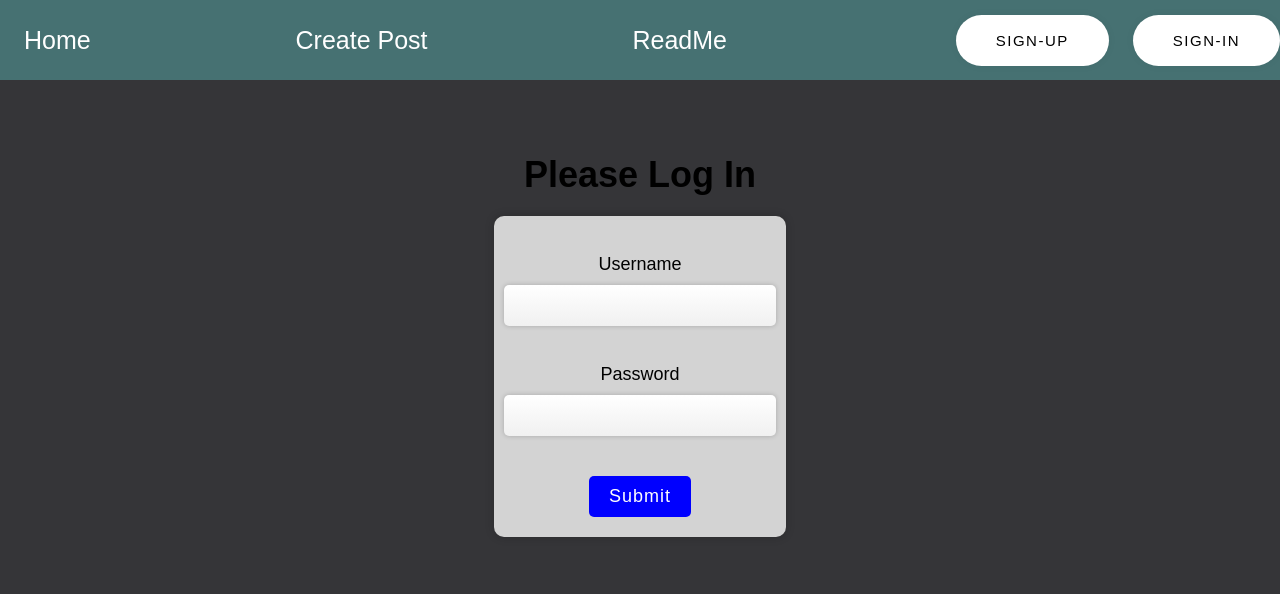
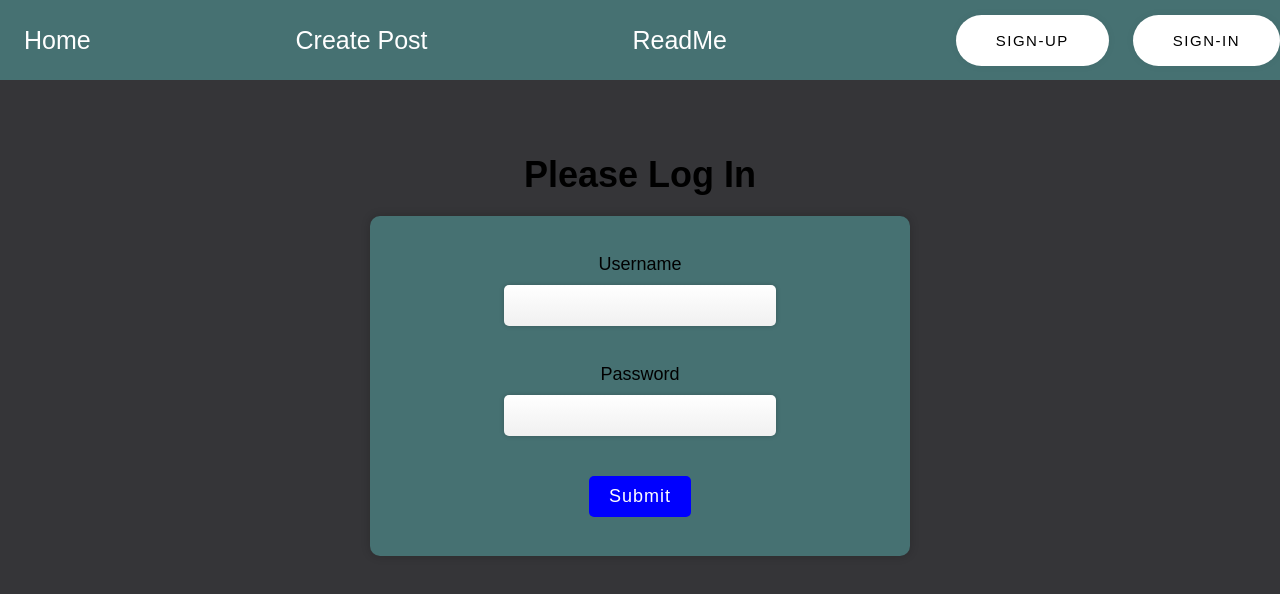
Before and after one commit to layz1008/Final_project, a React (Create React App) app in the folder final_project/: page /signin in a window 1280 px wide. Shown: the top 594 px of the page. Built offline with nearby package versions, Linux system fonts and the light colour scheme.

Commit message:
sign in box bigger

```diff
--- a/final_project/src/screens/signIn/signin.css
+++ b/final_project/src/screens/signIn/signin.css
@@ -14,11 +14,14 @@
     display: flex;
     flex-direction: column;
     align-items: center;
-    background-color: lightgray;
+    background-color: #467172;
     padding: 20px;
     border-radius: 10px;
     box-shadow: 0 0 10px rgba(0, 0, 0, 0.2);
-  }
+    width: 500px;
+    height: 300px;
+
+}
 
   label {
     display: flex;
```
